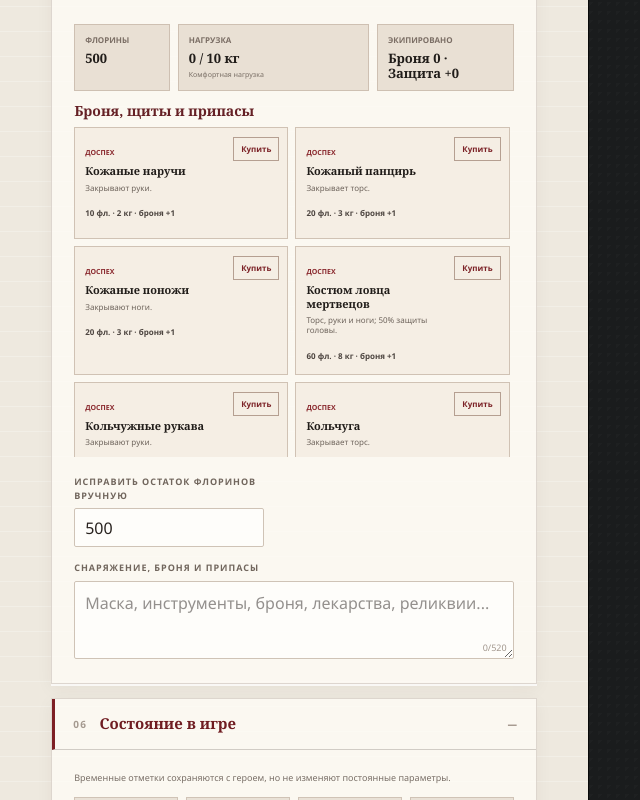
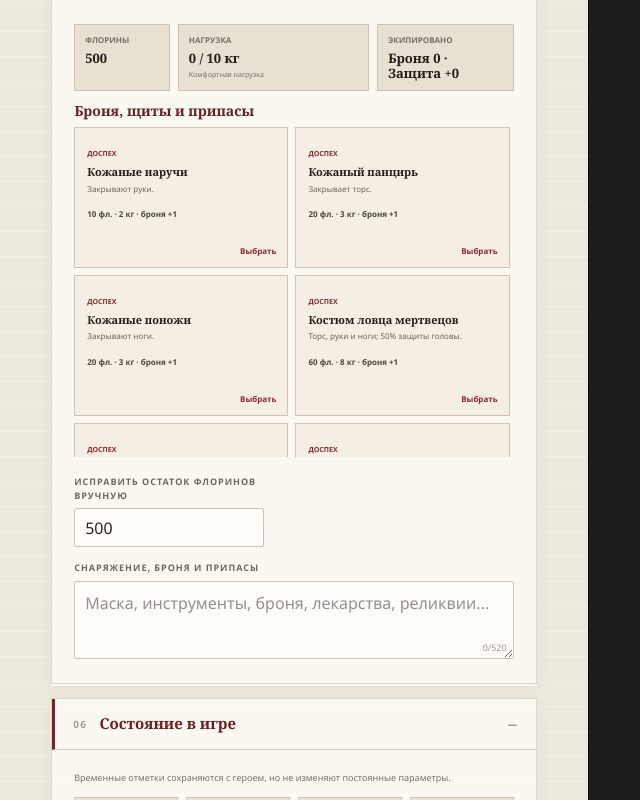
Before and after one commit to justfry/bonesandink, a React (Vite) app: page / in a window 1280 px wide. Shown: the part 3680-4480 px from the top of the page, without its empty margins (0-640 px from the left). Built offline with nearby package versions, Linux system fonts and the light colour scheme.

Commit message:
Make equipment cards directly selectable

```diff
--- a/app/globals.css
+++ b/app/globals.css
@@ -512,13 +512,26 @@ details[open] summary::after { content: "−"; }
 .equipment-summary small { margin-top: 4px; color: #786d64; font-size: 7px; }
 .equipment-store h3, .inventory-list h3, .ammo-tracker h3 { margin: 0 0 8px; color: #652025; font: 700 14px/1.2 var(--serif); }
 .equipment-catalog { max-height: 330px; display: grid; grid-template-columns: 1fr 1fr; gap: 7px; overflow: auto; padding-right: 4px; }
-.equipment-catalog article { position: relative; min-height: 112px; padding: 9px 78px 9px 10px; background: #f5eee4; border: 1px solid #d0c2b4; }
+.equipment-catalog article { position: relative; min-height: 112px; padding: 10px 12px 44px; background: #f5eee4; border: 1px solid #d0c2b4; transition: border-color .16s ease, background .16s ease, box-shadow .16s ease; }
 .equipment-catalog article > span { color: #8a292e; font-size: 7px; font-weight: 900; text-transform: uppercase; }
 .equipment-catalog article b { display: block; margin-top: 3px; font: 700 11px/1.2 var(--serif); }
 .equipment-catalog article p { margin: 5px 0; color: #6c625a; font-size: 8px; line-height: 1.3; }
 .equipment-catalog article small { color: #4d4540; font-size: 8px; font-weight: 800; }
-.equipment-catalog article button { position: absolute; top: 9px; right: 8px; padding: 5px 7px; color: #7c2227; background: transparent; border: 1px solid #b59f91; font-size: 8px; font-weight: 800; }
-.equipment-catalog article button:disabled { opacity: .3; cursor: not-allowed; }
+.equipment-card:not(.is-unaffordable):not(.is-selected):hover { background: #fbf5eb; border-color: #9f6d62; box-shadow: inset 0 0 0 1px #9f6d62; }
+.equipment-card.is-selected { background: #eee1cf; border-color: #762127; box-shadow: inset 0 0 0 1px #762127; }
+.equipment-card.is-selected::after { content: "Выбрано"; position: absolute; top: 9px; right: 10px; color: #fffaf1; background: #762127; padding: 3px 6px; font-size: 7px; font-weight: 900; letter-spacing: .06em; text-transform: uppercase; }
+.equipment-card.is-unaffordable { opacity: .58; }
+.equipment-card-select { position: absolute; z-index: 1; inset: 0; width: 100%; height: 100%; padding: 0; background: transparent; border: 0; cursor: pointer; }
+.equipment-card-select:focus-visible { outline: 2px solid #762127; outline-offset: -4px; }
+.equipment-card-select:disabled { cursor: not-allowed; }
+.equipment-card-action { position: absolute; right: 11px; bottom: 10px; color: #7c2227; font-size: 8px !important; font-weight: 900 !important; text-transform: none !important; }
+.equipment-quantity { position: absolute; z-index: 2; right: 10px; bottom: 8px; display: grid; grid-template-columns: auto 24px 42px 24px; gap: 4px; align-items: center; }
+.equipment-quantity > span { margin-right: 3px; color: #76685f; font-size: 7px; font-weight: 800; text-transform: uppercase; }
+.equipment-quantity button, .equipment-quantity input { width: 100%; height: 26px; padding: 0; color: #672126; background: #fffaf1; border: 1px solid #bda89a; text-align: center; font-size: 9px; font-weight: 900; }
+.equipment-quantity button { cursor: pointer; }
+.equipment-quantity button:disabled { opacity: .35; cursor: not-allowed; }
+.equipment-quantity input { appearance: textfield; }
+.equipment-quantity input::-webkit-inner-spin-button { appearance: none; }
 .inventory-list { margin-top: 15px; }
 .inventory-list > div { display: grid; grid-template-columns: 1fr 120px 52px; gap: 8px; align-items: center; min-height: 31px; padding: 4px 8px; border-bottom: 1px dotted #c7b9ac; font-size: 9px; }
 .inventory-list label { display: flex; align-items: center; gap: 7px; }
--- a/app/page.tsx
+++ b/app/page.tsx
@@ -1321,6 +1321,29 @@ export default function Home() {
     });
   };
 
+  const setEquipmentQuantity = (guideId: string, requestedQuantity: number) => {
+    const guide = EQUIPMENT_GUIDES.find((item) => item.id === guideId);
+    if (!guide) return;
+    setCharacter((current) => {
+      const existing = current.inventory.find((item) => item.id === guide.id);
+      const currentQuantity = existing?.quantity || 0;
+      const florins = safeNumber(current.florins);
+      const affordableMaximum = currentQuantity + Math.floor(florins / guide.price);
+      const quantity = Math.min(Math.max(0, Math.floor(requestedQuantity)), affordableMaximum);
+      const difference = quantity - currentQuantity;
+      if (quantity === currentQuantity) return current;
+      return {
+        ...current,
+        florins: String(florins - difference * guide.price),
+        inventory: quantity === 0
+          ? current.inventory.filter((item) => item.id !== guide.id)
+          : existing
+            ? current.inventory.map((item) => item.id === guide.id ? { ...item, quantity } : item)
+            : [...current.inventory, { ...guide, quantity, equipped: guide.category === "Доспех" || guide.category === "Щит" }],
+      };
+    });
+  };
+
   const setEquipmentWorn = (id: string, equipped: boolean) => {
     setCharacter((current) => ({
       ...current,
@@ -2092,13 +2115,29 @@ export default function Home() {
               <div className="equipment-store">
                 <h3>Броня, щиты и припасы</h3>
                 <div className="equipment-catalog">
-                  {EQUIPMENT_GUIDES.map((guide) => (
-                    <article key={guide.id}>
-                      <span>{guide.category}</span><b>{guide.name}</b><p>{guide.detail}</p>
-                      <small>{guide.price} фл. · {guide.weight} кг{guide.armor ? ` · броня +${guide.armor}` : ""}{guide.parry ? ` · Защита +${guide.parry}` : ""}</small>
-                      <button type="button" disabled={safeNumber(character.florins) < guide.price} onClick={() => purchaseEquipment(guide.id)}>Купить</button>
-                    </article>
-                  ))}
+                  {EQUIPMENT_GUIDES.map((guide) => {
+                    const selectedItem = character.inventory.find((item) => item.id === guide.id);
+                    const cannotAfford = !selectedItem && safeNumber(character.florins) < guide.price;
+                    return (
+                      <article className={`equipment-card${selectedItem ? " is-selected" : ""}${cannotAfford ? " is-unaffordable" : ""}`} key={guide.id}>
+                        <span>{guide.category}</span><b>{guide.name}</b><p>{guide.detail}</p>
+                        <small>{guide.price} фл. · {guide.weight} кг{guide.armor ? ` · броня +${guide.armor}` : ""}{guide.parry ? ` · Защита +${guide.parry}` : ""}</small>
+                        {selectedItem ? (
+                          <div className="equipment-quantity" aria-label={`Количество: ${guide.name}`}>
+                            <span>Количество</span>
+                            <button type="button" aria-label={`Уменьшить количество: ${guide.name}`} onClick={() => setEquipmentQuantity(guide.id, selectedItem.quantity - 1)}>−</button>
+                            <input aria-label={`Количество: ${guide.name}`} type="number" min="1" value={selectedItem.quantity} onFocus={(event) => event.currentTarget.select()} onChange={(event) => { if (Number.isFinite(event.currentTarget.valueAsNumber)) setEquipmentQuantity(guide.id, event.currentTarget.valueAsNumber); }} />
+                            <button type="button" aria-label={`Увеличить количество: ${guide.name}`} disabled={safeNumber(character.florins) < guide.price} onClick={() => setEquipmentQuantity(guide.id, selectedItem.quantity + 1)}>+</button>
+                          </div>
+                        ) : (
+                          <>
+                            <button className="equipment-card-select" type="button" aria-label={`Выбрать: ${guide.name}`} disabled={cannotAfford} onClick={() => purchaseEquipment(guide.id)} />
+                            <span className="equipment-card-action">{cannotAfford ? "Не хватает флоринов" : "Выбрать"}</span>
+                          </>
+                        )}
+                      </article>
+                    );
+                  })}
                 </div>
               </div>
               {character.inventory.length > 0 && <div className="inventory-list"><h3>В рюкзаке и на герое</h3>{character.inventory.map((item) => <div key={item.id}><label>{(item.category === "Доспех" || item.category === "Щит") && <input type="checkbox" checked={item.equipped} onChange={(event) => setEquipmentWorn(item.id, event.target.checked)} />}<b>{item.name}</b></label><span>{item.quantity} шт. · {(item.weight * item.quantity).toLocaleString("ru-RU")} кг</span><button type="button" onClick={() => sellEquipment(item.id)}>Вернуть</button></div>)}</div>}
```
Also changed, not shown: 1 other file (tests, documents, lock files or other folders).
